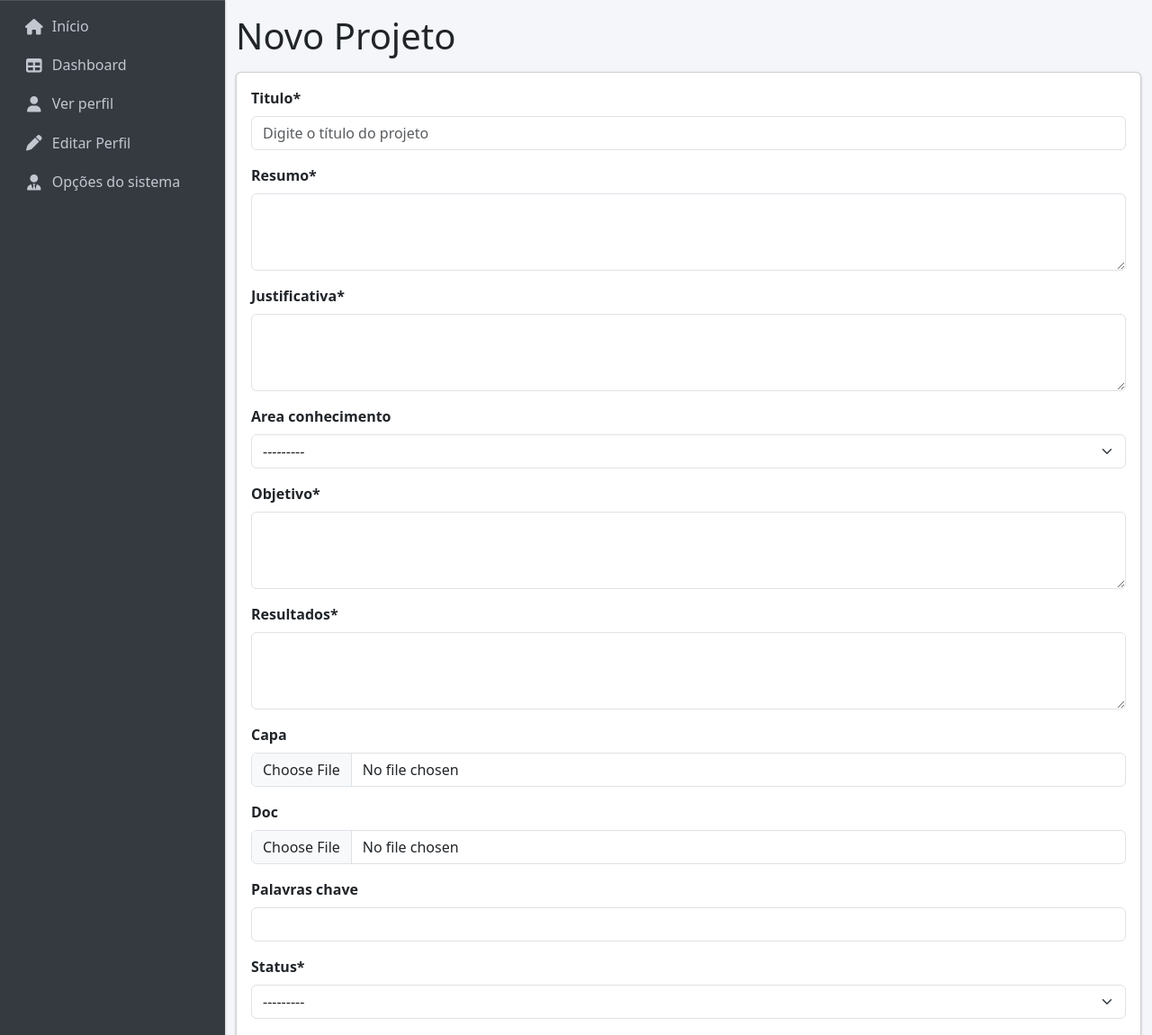
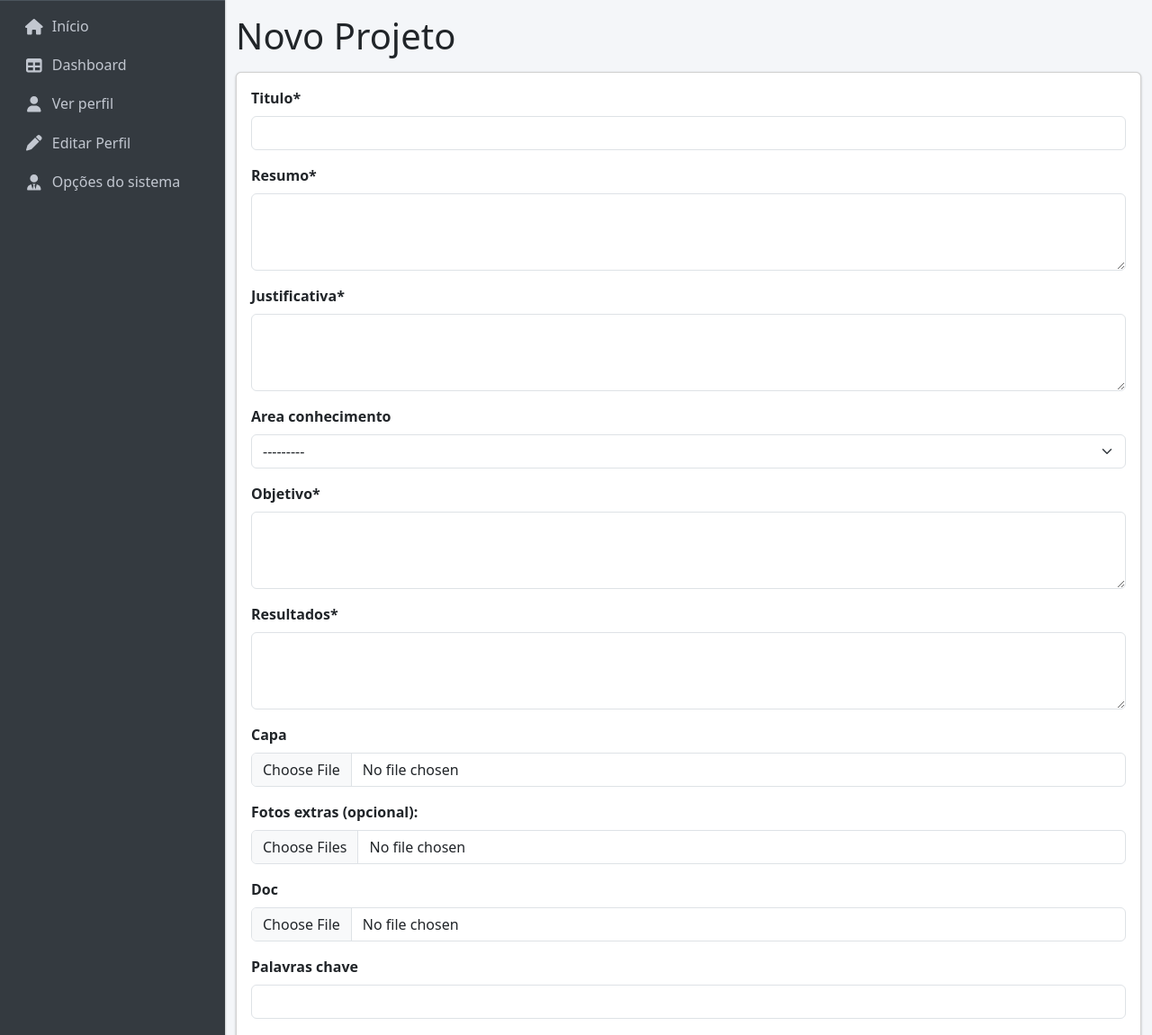
Before and after one commit to WescleyPlinio/repex, a Django app: page /projeto/novo/ in a window 1280 px wide. Shown: the part 56-1207 px from the top of the page at 90% size. Run offline with Django 5.2, Linux system fonts and the light colour scheme; a user stored in the database is signed in; data comes from the database, SQL or seed files in the repository; data that the repository does not hold is empty; some libraries are stand-ins or nearby versions.

Commit message:
Possibilitando o envio de várias imagens no projeto form (erro pendente)

```diff
--- a/repex/forms.py
+++ b/repex/forms.py
@@ -1,8 +1,21 @@
 from django import forms
 from django_select2.forms import Select2MultipleWidget
-from .models import Projeto
+from .models import Projeto, FotoProjeto
+from crispy_forms.layout import Layout, Field
+
+class MultiFileInput(forms.ClearableFileInput):
+    allow_multiple_selected = True
 
 class ProjetoForm(forms.ModelForm):
+    fotos = forms.FileField(
+        widget=MultiFileInput(attrs={
+            "class": "form-control",
+            "multiple": True,
+            "name": "fotos",
+            }),
+        required=False,
+        label="Fotos extras (opcional):"
+    )
     class Meta:
         model = Projeto
         fields = [
@@ -13,6 +26,7 @@ class ProjetoForm(forms.ModelForm):
             "objetivo",
             "resultados",
             "capa",
+            "fotos",
             "doc",
             "palavras_chave",
             "status",
@@ -20,7 +34,7 @@ class ProjetoForm(forms.ModelForm):
             "componentes",
         ]
         widgets = {
-            "titulo": forms.TextInput(attrs={"class": "form-control", "placeholder": "Digite o título do projeto"}),
+            "titulo": forms.TextInput(attrs={"class": "form-control", "rows": 3}),
             "resumo": forms.Textarea(attrs={"class": "form-control", "rows": 3}),
             "justificativa": forms.Textarea(attrs={"class": "form-control", "rows": 3}),
             "area_conhecimento": forms.Select(attrs={"class": "form-select"}),
@@ -33,3 +47,10 @@ class ProjetoForm(forms.ModelForm):
             "modalidade": forms.Select(attrs={"class": "form-select"}),
             "componentes": Select2MultipleWidget(attrs={"class": "form-control"}),
         }
+
+    def __init__(self, *args, **kwargs):
+        super().__init__(*args, **kwargs)
+
+        fields = list(self.fields.keys())
+        fields.insert(fields.index("capa") + 1, fields.pop(fields.index("fotos")))
+        self.fields = {k: self.fields[k] for k in fields}
--- a/repex/models.py
+++ b/repex/models.py
@@ -47,7 +47,7 @@ class Projeto(models.Model):
 
 class FotoProjeto(models.Model):
     projeto = models.ForeignKey(Projeto, on_delete=models.CASCADE, related_name='photos')
-    photo = models.ImageField()
+    foto = models.ImageField()
 
     def __str__(self):
         return f"Foto do projeto {self.projeto.titulo}"
--- a/repex/templates/projeto_form.html
+++ b/repex/templates/projeto_form.html
@@ -5,8 +5,8 @@
   <h1 class="mb-3">{% if form.instance.pk %}Editar {% else %}Novo {% endif %}Projeto</h1>
   <form method="post" enctype="multipart/form-data" class="card card-body">
     {% csrf_token %}
+    {{ form.media }}
     {{ form| crispy }}
-    {{ form.media }}
     <div class="d-flex gap-2">
       <button type="submit" class="btn btn-success">Salvar</button>
       <a href="{% if form.instance.pk %}{% url 'projeto_detail' form.instance.pk %}{% else %}{% url 'explorar' %}{% endif %}" class="btn btn-secondary">Cancelar</a>
--- a/repex/views.py
+++ b/repex/views.py
@@ -1,5 +1,5 @@
 from django.shortcuts import render, redirect
-from .models import Projeto, Noticia, IdentidadeVisual
+from .models import Projeto, Noticia, IdentidadeVisual, FotoProjeto
 from django.core.paginator import Paginator
 from django.template.loader import render_to_string
 from django.http import JsonResponse
@@ -120,9 +120,12 @@ class ProjetoCreateView(LoginRequiredMixin, SuccessMessageMixin, CreateView):
     success_url = reverse_lazy('painel')
 
     def form_valid(self, form):
-        response = super().form_valid(form)
+        self.object = form.save()
         self.object.componentes.add(self.request.user)
-        return response
+
+        for file in self.request.FILES.getlist("fotos"):
+            FotoProjeto.objects.create(projeto=self.object, foto=file)
+        return super().form_valid(form)
 
 class ProjetoUpdateView(LoginRequiredMixin, SuccessMessageMixin, UpdateView):
     model = Projeto
--- a/users/templates/base_user.html
+++ b/users/templates/base_user.html
@@ -14,7 +14,6 @@
     <!-- Google Fonts -->
     <link href="https://fonts.googleapis.com/css2?family=Roboto:wght@400;500;700&display=swap" rel="stylesheet" />
     <link href="https://cdn.jsdelivr.net/npm/bootstrap@5.3.3/dist/css/bootstrap.min.css" rel="stylesheet" />
-    <link rel="stylesheet" href="{% static 'style.css' %}" />
   </head>
 
   <body class="hold-transition sidebar-mini">
```
Also changed, not shown: repex/migrations/0011_rename_photo_fotoprojeto_foto.py (added).
